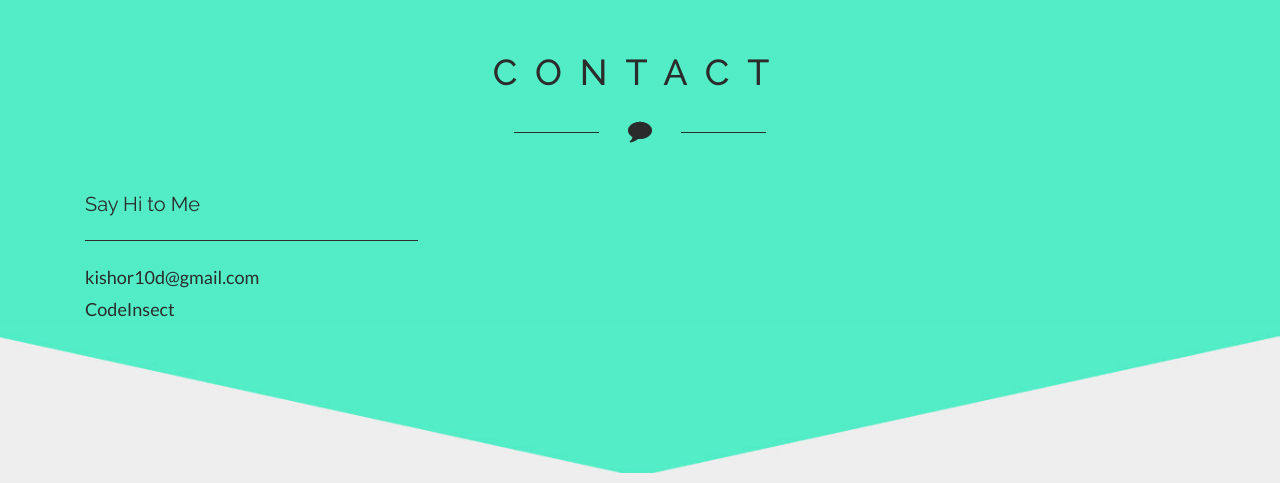
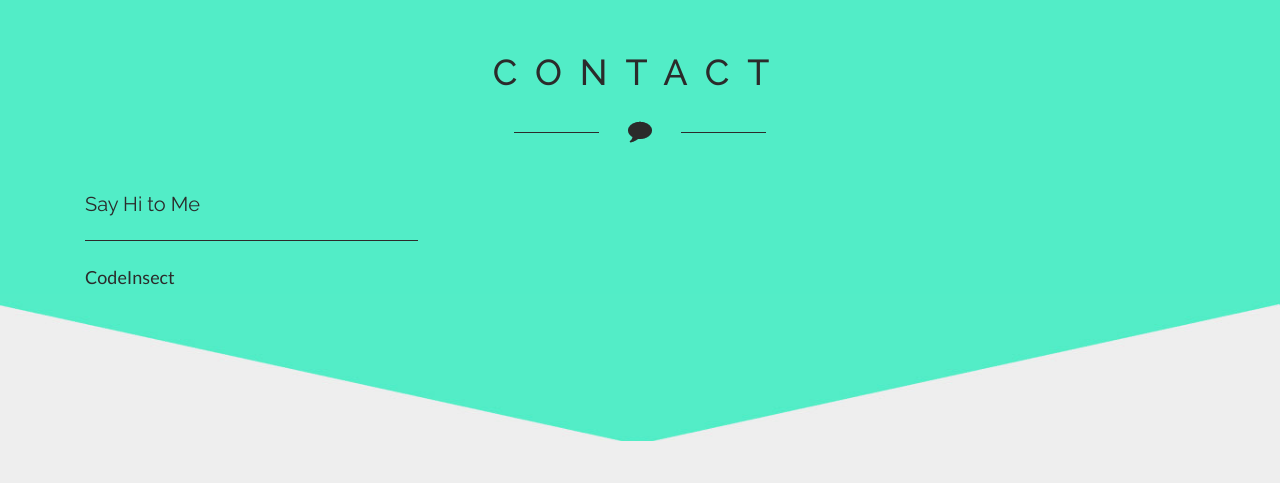
Before and after one commit to kishor10d/kishor10d.github.io, a plain HTML site: page index.html in a window 1280 px wide. Shown: the part 3322-3805 px from the top of the page. Drawn offline with Linux system fonts and the light colour scheme.

Commit message:
remove email id

```diff
--- a/index.html
+++ b/index.html
@@ -274,7 +274,6 @@ that bitch in the kneecaps.</p>
 <h3>Say Hi to Me</h3>
 <div class=stripb></div>
 <ul>
-<li><a href=mailto:kishor10d@gmail.com>kishor10d@gmail.com</a></li>
 <li><a href=http://www.codeinsect.com target=_blank>CodeInsect</a></li>
 </ul>
 </div>
```
